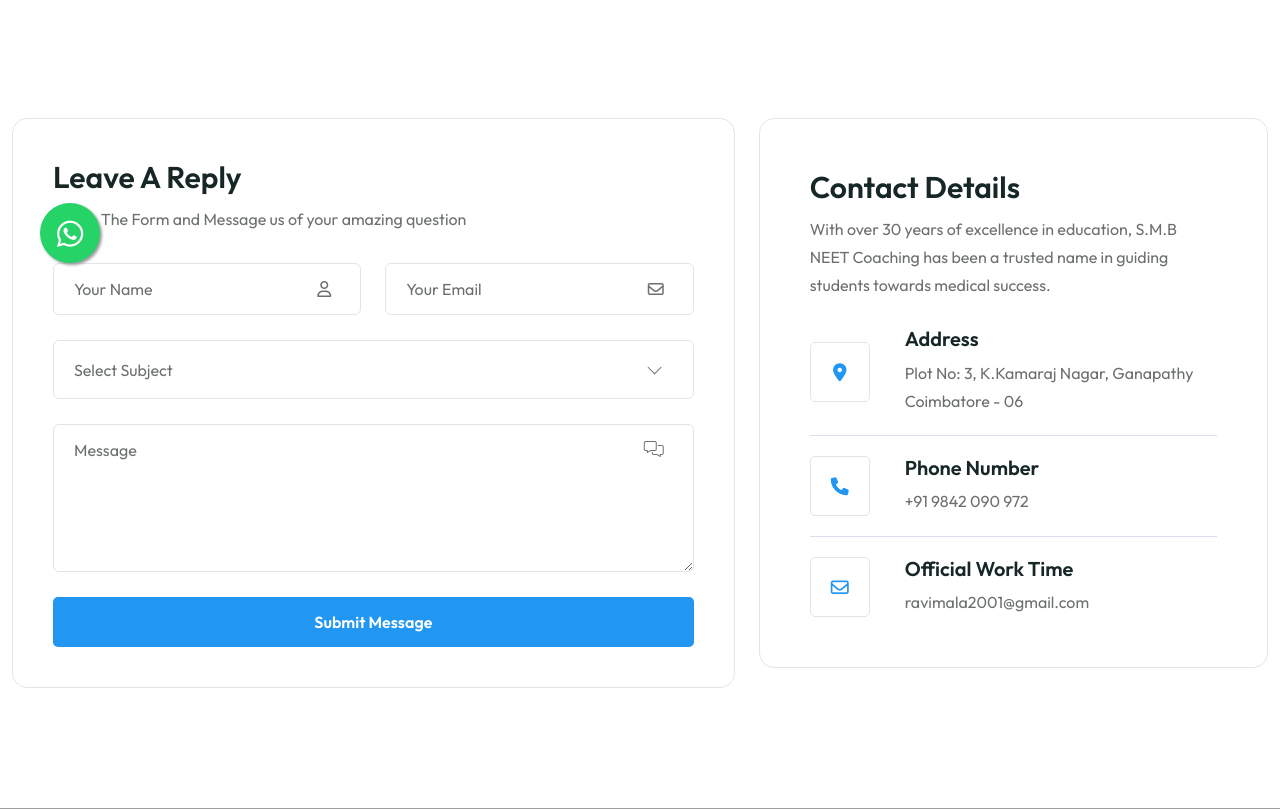
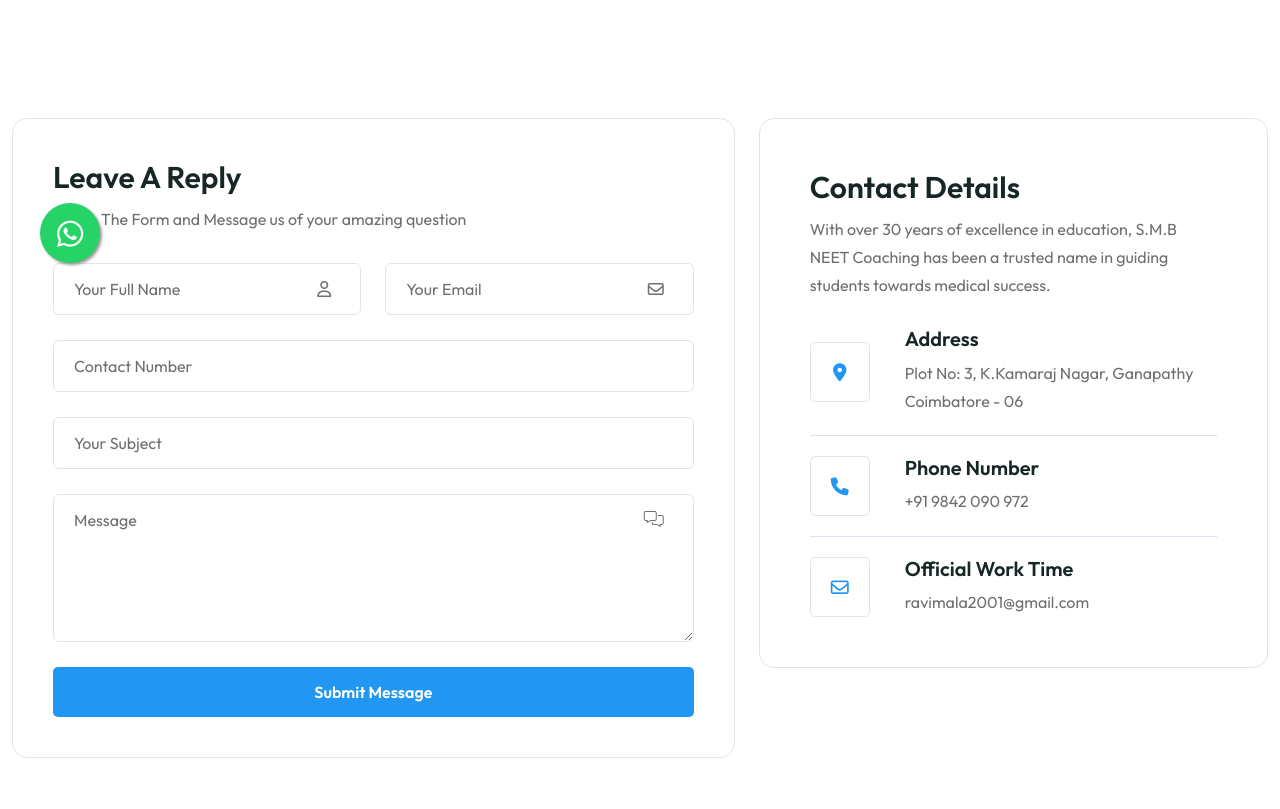
Before and after one commit to TryMyWebUser/Neet-Coaching, a PHP site: page /contact.php in a window 1280 px wide. Shown: the part 497-1306 px from the top of the page. Run offline with PHP 8.4, Linux system fonts and the light colour scheme; some libraries are stand-ins or nearby versions; grey boxes are pictures that could not be loaded.

Commit message:
changes completed contect form implemented

```diff
--- a/contact.php
+++ b/contact.php
@@ -39,17 +39,17 @@
                             <h2 class="title mb-0">Leave A Reply</h2>
                             <p class="mb-30 mt-10">Fill-up The Form and Message us of your amazing question</p>
                             <div class="request-form">
-                                <form action="https://html.rrdevs.net/edcare/mail.php" method="post" id="ajax_contact" class="form-horizontal">
+                                <form id="careerForm" class="form-horizontal">
                                     <div class="form-group row">
                                         <div class="col-md-6">
                                             <div class="form-item">
-                                                <input type="text" id="fullname" name="fullname" class="form-control" placeholder="Your Name" />
+                                                <input type="text" id="fullname" name="fullName" class="form-control" placeholder="Your Full Name" required/>
                                                 <div class="icon"><i class="fa-regular fa-user"></i></div>
                                             </div>
                                         </div>
                                         <div class="col-md-6">
                                             <div class="form-item">
-                                                <input type="email" id="email" name="email" class="form-control" placeholder="Your Email" />
+                                                <input type="email" id="email" name="email" class="form-control" placeholder="Your Email" required/>
                                                 <div class="icon"><i class="fa-sharp fa-regular fa-envelope"></i></div>
                                             </div>
                                         </div>
@@ -57,25 +57,27 @@
                                     <div class="form-group row">
                                         <div class="col-md-12">
                                             <div class="form-item">
-                                                <select name="subject" id="subject" class="niceSelect select-control form-control">
-                                                    <option value="">Select Subject</option>
-                                                    <option value="2">Plan 1</option>
-                                                    <option value="3">Plan 2</option>
-                                                    <option value="4">Plan 3</option>
-                                                </select>
+                                                <input type="nember" id="number" name="phoneNumber" class="form-control" placeholder="Contact Number" required/>
+                                            </div>
+                                        </div>
+                                    </div>
+                                    <div class="form-group row">
+                                        <div class="col-md-12">
+                                            <div class="form-item">
+                                                <input type="text" id="subject" name="subject" class="form-control" placeholder="Your Subject" required/>
                                             </div>
                                         </div>
                                     </div>
                                     <div class="form-group row">
                                         <div class="col-md-12">
                                             <div class="form-item message-item">
-                                                <textarea id="message" name="message" cols="30" rows="5" class="form-control address" placeholder="Message"></textarea>
+                                                <textarea id="message" name="message" cols="30" rows="5" class="form-control address" placeholder="Message" required></textarea>
                                                 <div class="icon"><i class="fa-light fa-messages"></i></div>
                                             </div>
                                         </div>
                                     </div>
                                     <div class="submit-btn">
-                                        <button id="submit" class="ed-primary-btn" type="submit">Submit Message</button>
+                                        <button id="submit" class="ed-primary-btn" name="submit" type="submit">Submit Message</button>
                                     </div>
                                 </form>
                                 <div id="form-messages" class="alert mt-20"></div>
@@ -128,5 +130,75 @@
 
         <?php include "temp/footer.php" ?>
 
+        <script src="https://cdnjs.cloudflare.com/ajax/libs/jquery/3.7.1/jquery.min.js"></script>
+        <script src="https://cdn.jsdelivr.net/npm/sweetalert2@11"></script>
+
+        <script>
+            // Add event listener to form submission
+            document.getElementById("careerForm").addEventListener("submit", function(e) {
+                e.preventDefault(); // Prevent default form submission
+                showWaitingMessageAndSendRequest();
+            });
+
+            function showWaitingMessageAndSendRequest() {
+                Swal.fire({
+                    title: 'Submitting...',
+                    text: 'Please wait while we process your application.',
+                    allowOutsideClick: false,
+                    didOpen: () => {
+                        Swal.showLoading();
+                    }
+                });
+                sendApplicationRequest();
+            }
+
+            function sendApplicationRequest() {
+                let formData = new FormData(document.getElementById("careerForm"));
+                // console.log("Sending form data:", Object.fromEntries(formData.entries()));
+
+                fetch("temp/Broker.class.php", {
+                    method: "POST",
+                    body: formData
+                })
+                .then(response => response.json())
+                .then(data => {
+                    // console.log("Response Data:", data);
+                    if (data.success) {
+                        showSuccessMessage();
+                    } else {
+                        showErrorMessage(data.message);
+                    }
+                })
+                .catch(error => {
+                    console.error("Fetch Error:", error);
+                    showErrorMessage("An unexpected error occurred. Please try again later.");
+                });
+            }
+
+            function showSuccessMessage() {
+                Swal.fire({
+                    icon: "success",
+                    title: "Application Submitted!",
+                    text: "Our team will review your application and get back to you.",
+                    confirmButtonText: 'OK',
+                }).then(() => {
+                    // Clear the form if needed
+                    document.getElementById("careerForm").reset();
+                });
+            }
+
+            function showErrorMessage(message) {
+                Swal.fire({
+                    icon: "error",
+                    title: "Submission Failed",
+                    text: message,
+                    confirmButtonText: 'OK',
+                }).then(() => {
+                    // Clear the form if needed
+                    document.getElementById("careerForm").reset();
+                });
+            }
+        </script>
+
     </body>
 </html>
--- a/index.php
+++ b/index.php
@@ -265,7 +265,7 @@
             window.addEventListener("load", function () {
                 setTimeout(function () {
                     document.querySelector(".popup").style.display = "block";
-                }, 1000);
+                }, 6000);
             });
 
             document.querySelector("#close").addEventListener("click", function () {
```
